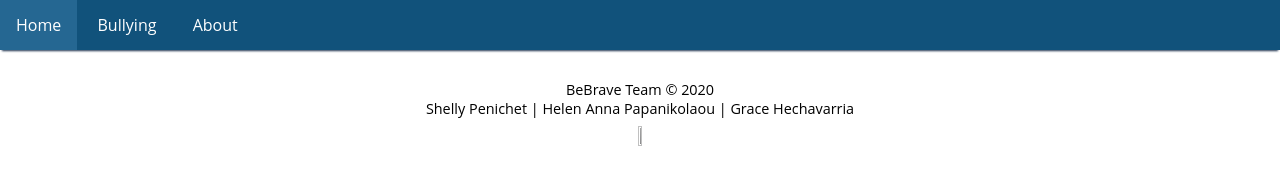
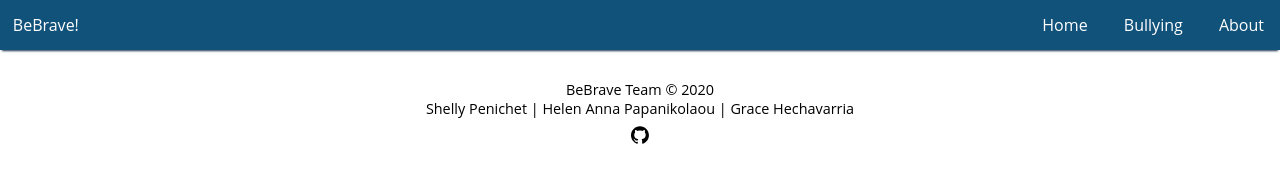
Before and after one commit to ghechavarria/BeBrave, a plain HTML site: page online_bully/scenario1.html in a window 1280 px wide. Drawn offline with Linux system fonts and the light colour scheme.

Commit message:
updated file file paths for javascript

```diff
--- a/online_bully/scenario1.html
+++ b/online_bully/scenario1.html
@@ -5,10 +5,11 @@
         <title>BeBrave</title>
         <!-- <link rel="icon" href="favicon.png" type="image/png" sizes="32x32"> -->
         <link rel="stylesheet" type="text/css" href="../../css/style.css">
-        <script src="js/script.js"></script>
+        <script src="../js/script.js"></script>
     </head>
     <body>
         <nav>
+            <div id="logo">BeBrave!</div>
             <ul>
                 <li>
                     <a href="../index.html">Home</a>
@@ -36,7 +37,7 @@
                   <p class="footerText">BeBrave Team &copy; 2020</p>
                   <p class="footerText">Shelly Penichet | Helen Anna Papanikolaou | Grace Hechavarria</p>
                   <div id="footerSocial">
-                      <a href="#" target="_blank"><img src="assets/icons/github.svg" width="1.5%" height="1.5%" id="github" onmouseover="githubmouseOver();" onmouseout="githubmouseOut();"></a>
+                      <a href="#" target="_blank"><img src="../assets/icons/github.svg" width="1.5%" height="1.5%" id="github" onmouseover="githubmouseOver();" onmouseout="githubmouseOut();"></a>
                   </div>
                 </div>
 
```
Also changed, not shown: online_bully/scenario2.html (+3 -2 lines), online_bully/scenario3.html (+3 -2 lines), physical_bully/scenario3.html (+2 -1 lines).
